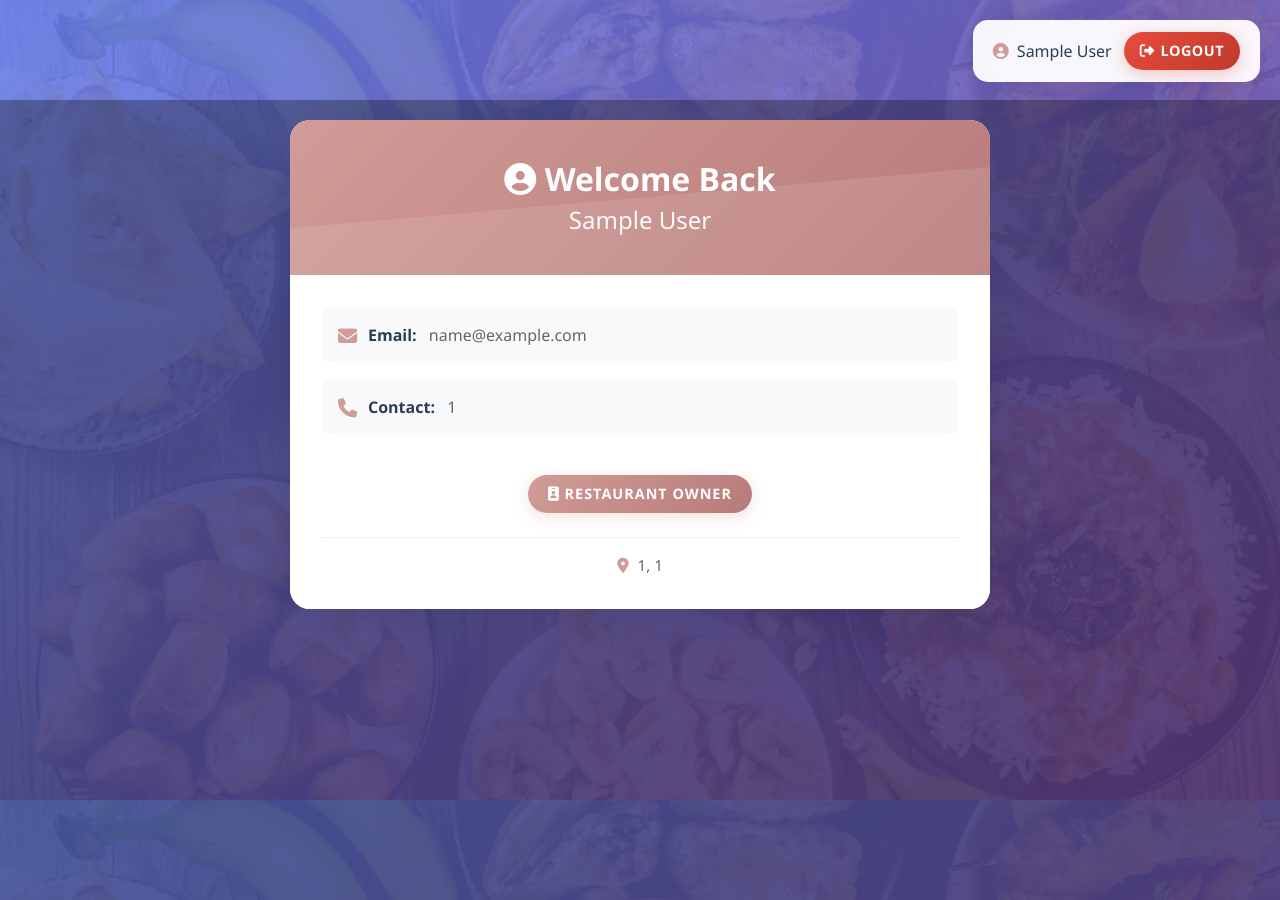
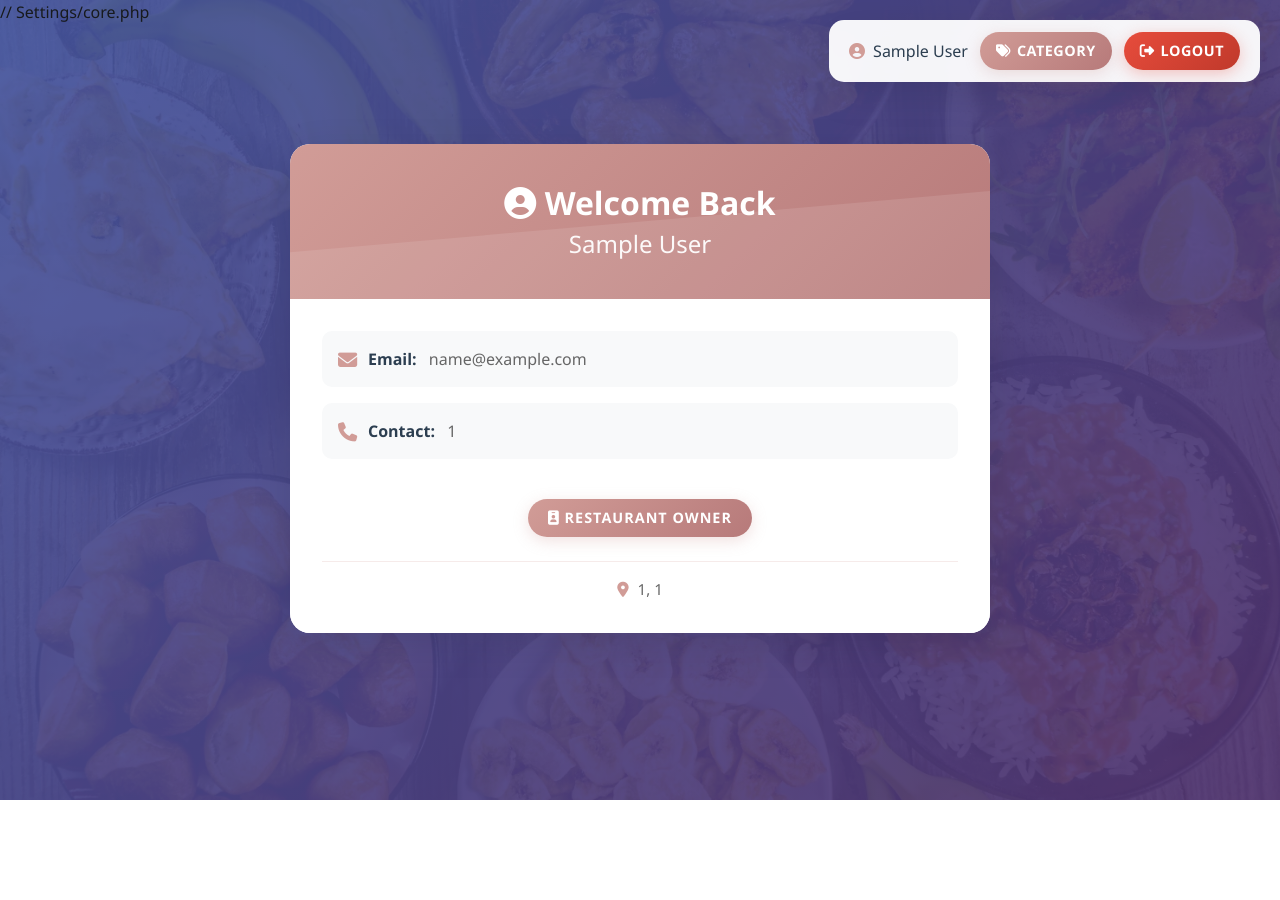
Before and after one commit to princesscheryl/mvc_lab1, a PHP site: page /index.php in a window 1280 px wide. After the commit the page ends 800 px from the top, so only its background shows below. Run offline with PHP 8.4, Linux system fonts and the light colour scheme; the visitor is signed in with stand-in values (Sample User, id 1).

Commit message:
included functionality for category button to navigate admin to the category management page and  users only see the logout option

```diff
--- a/index.php
+++ b/index.php
@@ -1,5 +1,6 @@
 <?php
 session_start();
+require_once 'settings/core.php';
 ?>
 <!DOCTYPE html>
 <html lang="en">
@@ -18,10 +19,22 @@ session_start();
                 <i class="fa fa-user-circle"></i>
                 <?php echo htmlspecialchars($_SESSION['user_name']); ?>
             </span>
-            <a href="login/logout.php" class="btn-menu btn-menu-logout">
-                <i class="fa fa-sign-out-alt"></i> Logout
-            </a>
+            <?php if($_SESSION['user_role']==1): ?>
+                <!-- If logged in and an admin, Logout | Category -->
+                <a href="admin/category.php" class="btn-menu btn-menu-primary">
+                    <i class="fa fa-tags"></i> Category
+                </a>
+                <a href="login/logout.php" class="btn-menu btn-menu-logout">
+                    <i class="fa fa-sign-out-alt"></i> Logout
+                </a>
+            <?php else: ?>
+                <!-- If logged in and not an admin, Logout -->
+                <a href="login/logout.php" class="btn-menu btn-menu-logout">
+                    <i class="fa fa-sign-out-alt"></i> Logout
+                </a>
+            <?php endif; ?>
         <?php else: ?>
+            <!-- If not logged in, Register | Login -->
             <span class="user-greeting">Menu</span>
             <a href="login/register.php" class="btn-menu btn-menu-primary">Register</a>
             <a href="login/login.php" class="btn-menu btn-menu-secondary">Login</a>
```
